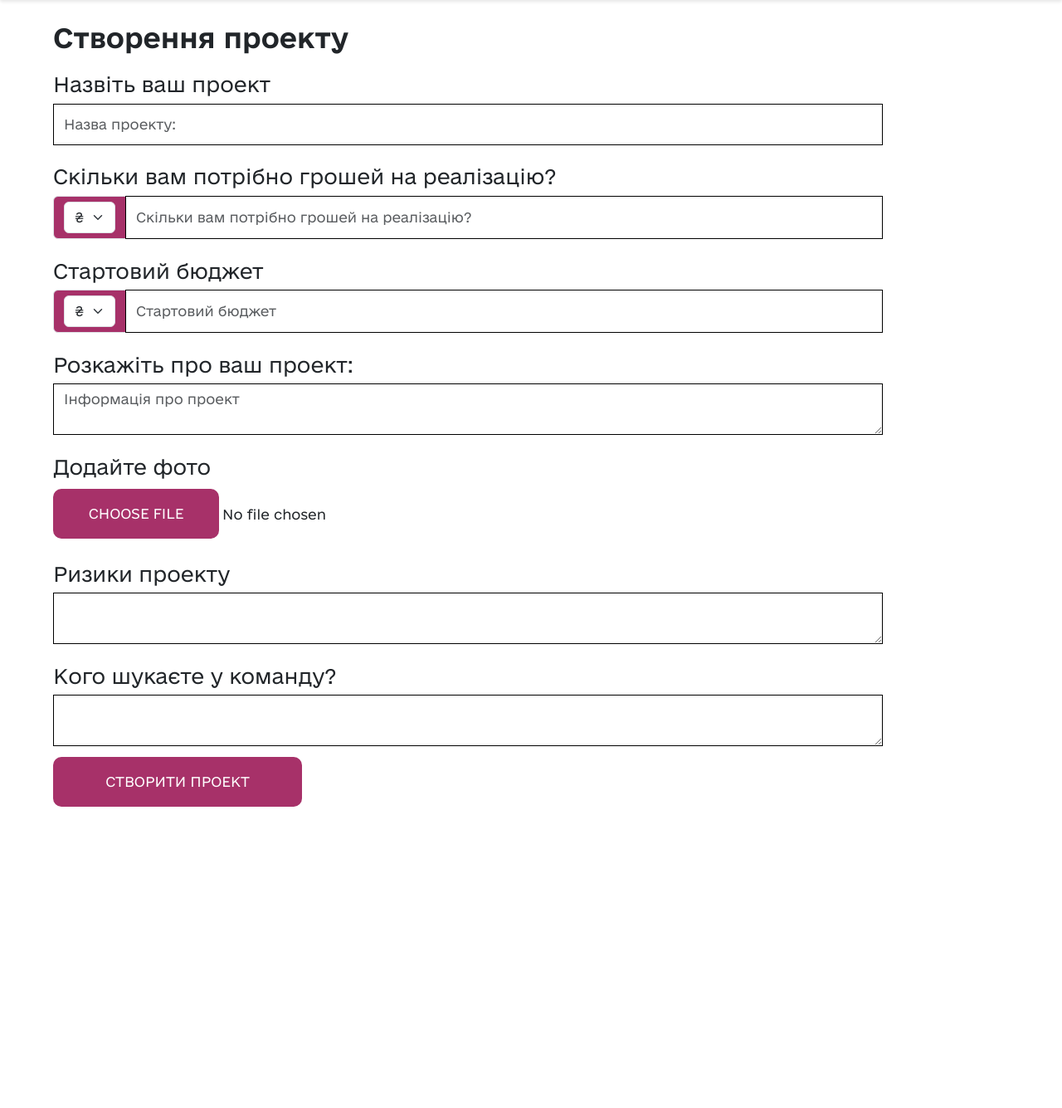
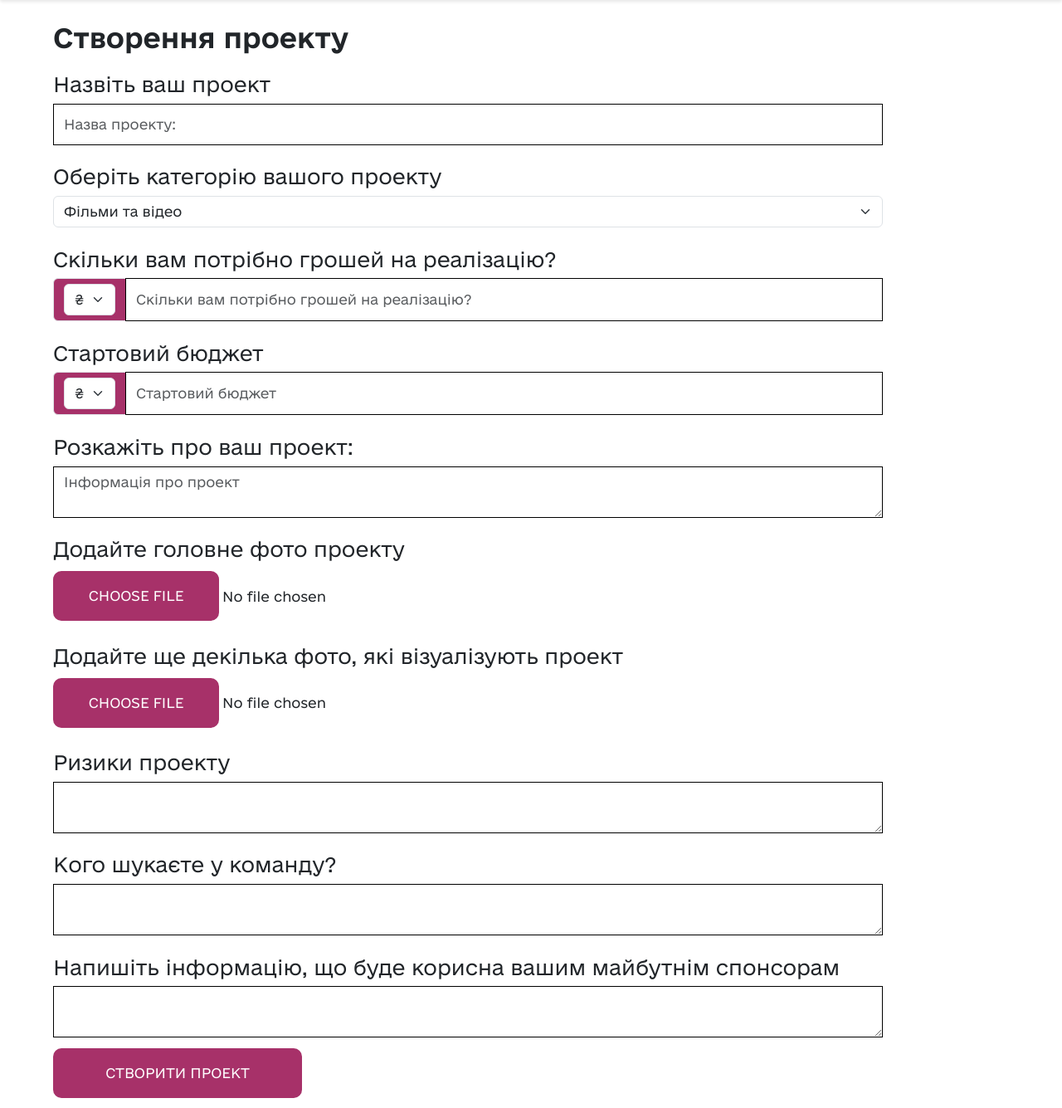
Before and after one commit to maxtkach/ustarter, a Flask app: page /create_project in a window 1280 px wide. Shown: the part 68-1403 px from the top of the page at 83% size. Before the commit the page ends 1040 px from the top, so only its background shows below. Run offline with Flask 2, Linux system fonts and the light colour scheme; some libraries are stand-ins or nearby versions.

Commit message:
Add files via upload

```diff
--- a/templates/project_creation.html
+++ b/templates/project_creation.html
@@ -9,6 +9,21 @@
             <input type="text" class="form-control" name="caption" placeholder="Назва проекту:" aria-label="Username"
                 aria-describedby="basic-addon1">
         </div>
+        <h4 class="creation_undertitle">Оберіть категорію вашого проекту</h4>
+        <div class="choose-category input-group mb-3"><select class="form-select" id="inputGroupSelect01">
+                    <option value="2">Фільми та відео</option>
+                    <option value="4">Дизайн</option>
+                    <option value="5">Ігри</option>
+                    <option value="6">Музика</option>
+                    <option value="7">Фото</option>
+                    <option value="8">Технології</option>
+                    <option value="9">Для дітей</option>
+                    <option value="10">Постраждалі</option>
+                    <option value="11">Навчання</option>
+                    <option value="12">Застосунки</option>
+                    <option value="13">Комікси та мультиплікація</option>
+                    <option value="14">Особисті збори</option>
+                </select></div>
         <h4 class="creation_undertitle">Скільки вам потрібно грошей на реалізацію?</h4>
         <div class="input-group mb-3">
             <span class="input-group-text"><select class="form-select" id="inputGroupSelect01">
@@ -16,8 +31,8 @@
                     <option value="2">$</option>
                     <option value="3">€</option>
                 </select></span>
-            <input type="text" class="form-control" name="neededAmount" placeholder="Скільки вам потрібно грошей на реалізацію?"
-                aria-label="Amount (to the nearest dollar)">
+            <input type="text" class="form-control" name="neededAmount"
+                placeholder="Скільки вам потрібно грошей на реалізацію?" aria-label="Amount (to the nearest dollar)">
 
         </div>
         <h4 class="creation_undertitle">Стартовий бюджет</h4>
@@ -32,11 +47,17 @@
 
         <h4 class="creation_undertitle">Розкажіть про ваш проект:</h4>
         <div class="input-group mb-3">
-            <textarea class="form-control" name="description" aria-label="With textarea" placeholder="Інформація про проект"></textarea>
+            <textarea class="form-control" name="description" aria-label="With textarea"
+                placeholder="Інформація про проект"></textarea>
         </div>
-        <h4 class="creation_undertitle">Додайте фото</h4>
+        <h4 class="creation_undertitle">Додайте головне фото проекту</h4>
         <div class="input-group mb-3">
             <input type="file" id="images" name="images" accept="image/*">
+        </div>
+
+        <h4 class="creation_undertitle">Додайте ще декілька фото, які візуалізують проект</h4>
+        <div class="input-group mb-3">
+            <input type="file" id="images" name="images" accept="image/*" multiplе />
         </div>
 
         <h4 class="creation_undertitle">Ризики проекту</h4>
@@ -48,15 +69,20 @@
             <textarea class="form-control" name="neededTeamMembers" aria-label="With textarea"></textarea>
         </div>
 
+        <h4 class="creation_undertitle">Напишіть інформацію, що буде корисна вашим майбутнім спонсорам</h4>
+        <div class="input-group">
+            <textarea class="form-control" name="sponsorsInfo" aria-label="With textarea"></textarea>
+        </div>
+
         <button class="creation__submit" type="submit">Створити проект</button>
     </div>
     </div>
 </form>
 
 
-    <script src="https://cdn.jsdelivr.net/npm/bootstrap@5.2.3/dist/js/bootstrap.bundle.min.js"
-        integrity="sha384-kenU1KFdBIe4zVF0s0G1M5b4hcpxyD9F7jL+jjXkk+Q2h455rYXK/7HAuoJl+0I4" crossorigin="anonymous">
-    </script>
+<script src="https://cdn.jsdelivr.net/npm/bootstrap@5.2.3/dist/js/bootstrap.bundle.min.js"
+    integrity="sha384-kenU1KFdBIe4zVF0s0G1M5b4hcpxyD9F7jL+jjXkk+Q2h455rYXK/7HAuoJl+0I4" crossorigin="anonymous">
+</script>
 
-    <script src="static/js/main.js"></script>
+<script src="static/js/main.js"></script>
 {% endblock %}
```
